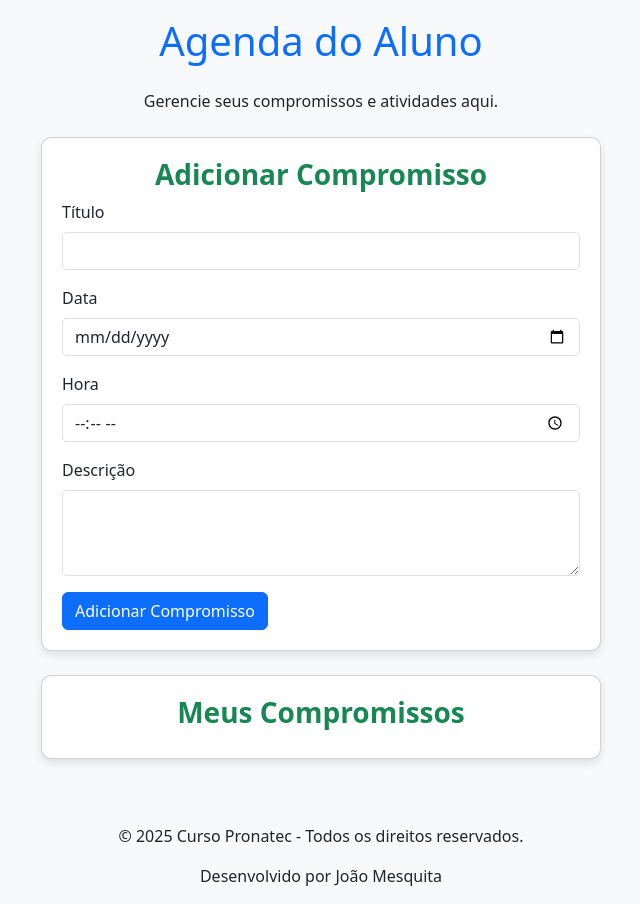
After one commit to JEMesquita/ds_pronatec, a PHP site: page /agenda.php in a window 1280 px wide. The commit adds this page. Shown: the whole page, without its empty margins (319-959 px from the left). Run offline with PHP 8.4, Linux system fonts and the light colour scheme.

Commit message:
Add files via upload

```diff
--- /dev/null
+++ b/agenda.php
@@ -0,0 +1,56 @@
+<!DOCTYPE html>
+<html lang="pt-br">
+<head>
+    <meta charset="UTF-8">
+    <title>Curso Pronatec - Agenda do Aluno</title>
+    <link href="https://cdn.jsdelivr.net/npm/bootstrap@5.3.0/dist/css/bootstrap.min.css" rel="stylesheet">
+    <link rel="icon" href="favicon.ico" type="image/x-icon">
+    <link rel="stylesheet" href="style.css">
+</head>
+<body class="bg-light" style="min-height: 100vh;">
+    <div class="container d-flex flex-column justify-content-center align-items-center min-vh-100">
+        <div class="w-100" style="max-width: 600px;">
+            <h1 class="text-center mb-4">Agenda do Aluno</h1>
+            <p class="text-center mb-4">Gerencie seus compromissos e atividades aqui.</p>
+            <div class="card mb-4">
+                <div class="card-body">
+                    <h3 class="card-title text-center">Adicionar Compromisso</h3>
+                    <form action="agenda.php" method="post">
+                        <div class="mb-3">
+                            <label for="titulo" class="form-label">Título</label>
+                            <input type="text" class="form-control" id="titulo" name="titulo" required>
+                        </div>
+                        <div class="mb-3">
+                            <label for="data" class="form-label">Data</label>
+                            <input type="date" class="form-control" id="data" name="data" required>
+                        </div>
+                        <div class="mb-3">
+                            <label for="hora" class="form-label">Hora</label>
+                            <input type="time" class="form-control" id="hora" name="hora" required>
+                        </div>
+                        <div class="mb-3">
+                            <label for="descricao" class="form-label">Descrição</label>
+                            <textarea class="form-control" id="descricao" name="descricao" rows="3" required></textarea>
+                        </div>
+                        <button type="submit" class="btn btn-primary">Adicionar Compromisso</button>
+                    </form>
+                </div>
+            </div>
+            <div class="card mb-4">
+                <div class="card-body">
+                    <h3 class="card-title text-center">Meus Compromissos</h3>
+                    <ul class="list-group" id="lista-compromissos">
+                        <!-- Compromissos serão listados aqui -->
+                    </ul>
+                </div>
+            </div>
+        </div>
+    </div>
+    <footer>
+        <div class="text-center mt-4 mb-3">
+            <p>&copy; 2025 Curso Pronatec - Todos os direitos reservados.</p>
+            <p>Desenvolvido por João Mesquita</p>
+        </div>
+    </footer>
+</body>
+</html>
--- a/listar.php
+++ b/listar.php
@@ -31,7 +31,7 @@ include('config.php');
         }
     }
 
-    $sql = "SELECT * FROM alunos ORDER BY nome";
+    $sql = "SELECT id, nome, matricula, email, telefone FROM alunos";
     $result = $conn->query($sql);
     if ($result && $result->num_rows > 0) {
         echo "<table class='table table-bordered'><thead class='table-light'><tr>
@@ -45,6 +45,8 @@ include('config.php');
                     <td>".htmlspecialchars($row["telefone"])."</td>
                     <td>
                         <a class='btn btn-danger btn-sm' href='listar.php?id=".$row["id"]."' onclick='return confirm(\"Deseja realmente excluir este aluno?\")'>Excluir</a>
+                        <a href='editar.php?id={$row['id']}' class='btn btn-warning btn-sm'>Editar</a>
+                        <a href='excluir.php?id={$row['id']}' class='btn btn-danger btn-sm'>Excluir</a>
                     </td>
                   </tr>";
         }
@@ -52,6 +54,8 @@ include('config.php');
     } else {
         echo "<div class='alert alert-warning'>Nenhum aluno cadastrado.</div>";
     }
+    // Fecha a conexão
+    $conn->close();
     ?>
     <a class="btn btn-secondary mt-3" href="index.php">Voltar à Home</a>
 </div>
--- /dev/null
+++ b/style.css
@@ -0,0 +1,54 @@
+body {
+    background-color: #f8f9fa;
+}
+
+h1 {
+    font-size: 2.5rem;
+    color: #0d6efd; /* Azul do Bootstrap */
+}
+
+.card-title {
+    font-weight: bold;
+    color: #198754; /* Verde Bootstrap */
+}
+.card {
+    margin: 20px;
+    border-radius: 10px;
+    box-shadow: 0 4px 8px rgba(0, 0, 0, 0.1);
+}
+.card-body {
+    padding: 20px;
+}
+.card-header {
+    background-color: #e9ecef; /* Cinza claro do Bootstrap */
+    border-bottom: 1px solid #dee2e6;
+}
+.form-control {
+    border-radius: 5px;
+    box-shadow: none;
+}
+.form-control:focus {
+    border-color: #0d6efd; /* Azul do Bootstrap */
+    box-shadow: 0 0 0 0.2rem rgba(13, 110, 253, 0.25);
+}
+.btn-primary {
+    background-color: #0d6efd; /* Azul do Bootstrap */
+    border-color: #0d6efd;
+}
+.btn-primary:hover {
+    background-color: #0b5ed7; /* Azul escuro do Bootstrap */
+    border-color: #0a58ca;
+}
+.btn-secondary {
+    background-color: #6c757d; /* Cinza do Bootstrap */
+    border-color: #6c757d;
+}
+.btn-secondary:hover {
+    background-color: #5c636a; /* Cinza escuro do Bootstrap */
+    border-color: #545b62;
+}
+.table {
+    margin: 20px;
+    border-radius: 10px;
+    overflow: hidden;
+}
```
Also changed, not shown: alunos.sql (added, +78 -0 lines), biblioteca.php (added, +22 -0 lines), index.php (+17 -11 lines), inserir.php (added, +50 -0 lines), README.md, config.php (line endings or trailing spaces), favicon.ico (added), pronatec.jpg (added).
